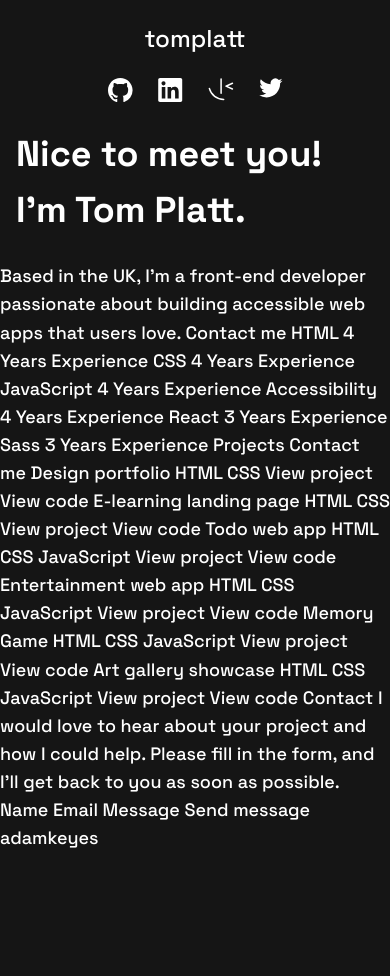
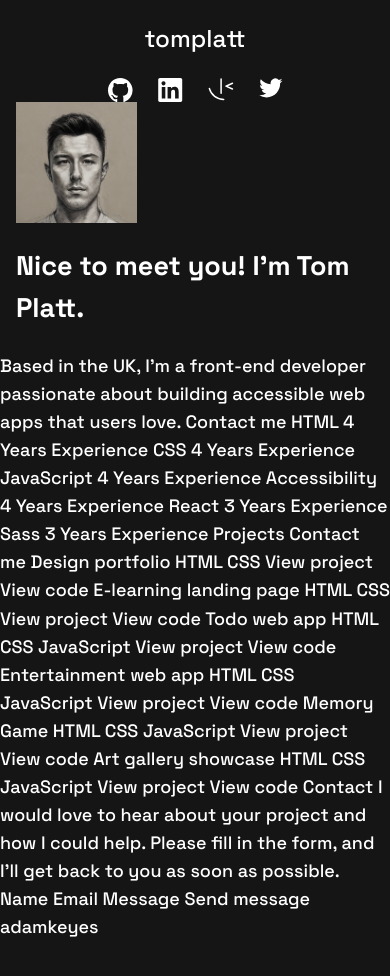
Before and after one commit to tplatt92/femportfolio, a plain HTML site: page index.html in a window 390 px wide. Shown: the top 976 px of the page. Drawn offline with Linux system fonts and the light colour scheme.

Commit message:
hero image added with mqueries

```diff
--- a/index.html
+++ b/index.html
@@ -46,9 +46,16 @@
     </header>
 
     <main id="main" class="main">
-      <div class="wrapper">
-        <h1>Nice to meet you! I'm Tom Platt.</h1>
-      </div>
+      <section class="hero">
+        <div class="wrapper">
+          <img
+            src="/assets/images/tomplatt-headshot.JPG"
+            alt="picture of tom platt"
+            class="hero-img"
+          />
+          <h1>Nice to meet you! I'm Tom Platt.</h1>
+        </div>
+      </section>
     </main>
 
     <footer class="footer"></footer>
--- a/styles.css
+++ b/styles.css
@@ -123,3 +123,21 @@ img {
     margin-inline-end: auto;
   }
 }
+
+/* Hero section */
+
+.hero-img {
+  width: 46vw;
+}
+
+@media (max-width: 599.98px) {
+  .hero-img {
+    width: 42vw;
+  }
+}
+
+@media (max-width: 999.98px) {
+  .hero-img {
+    width: 31vw;
+  }
+}
```
